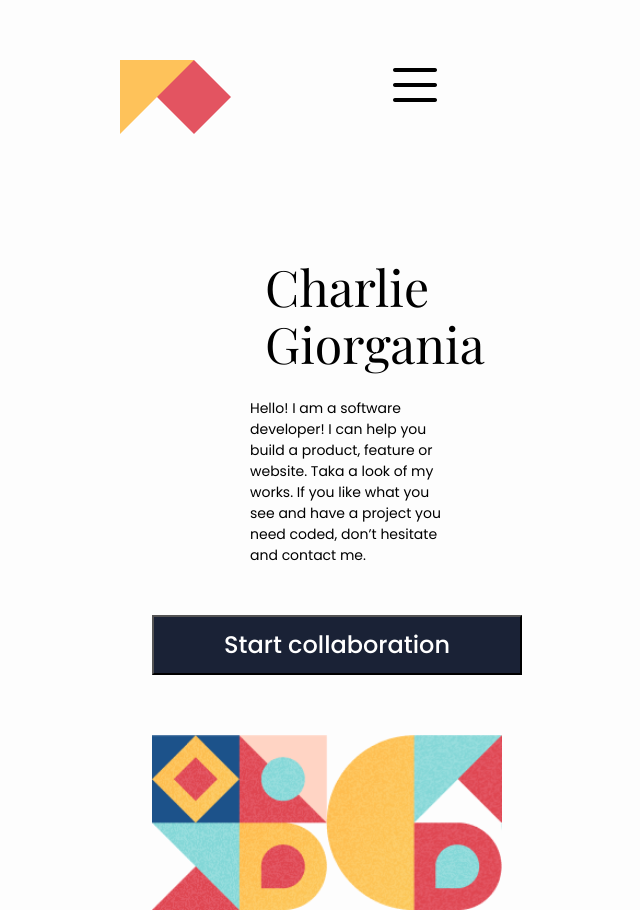
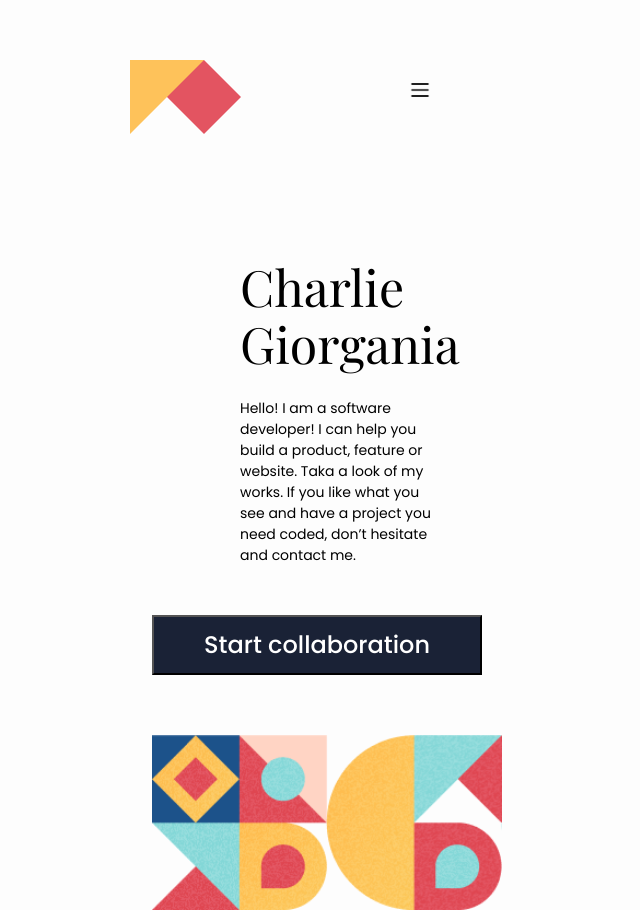
Before and after one commit to Fatima-hub333/Portfolio_Mobile_Version_Skeleton, a website: page index.html in a window 1280 px wide. Shown: the whole page, without its empty margins (40-680 px from the left). Drawn offline with nearby package versions, Linux system fonts and the light colour scheme.

Commit message:
Update mystyle.css

```diff
--- a/mystyle.css
+++ b/mystyle.css
@@ -12,8 +12,8 @@ nav {
   justify-content: space-evenly;
 }
 
-.navbar i {
-  font-size: 42px;
+.navbar img {
+  width: 20px;
   margin-top: 20px;
 }
 
@@ -28,14 +28,14 @@ h1 {
   font-size: 50px;
   font-weight: 400;
   line-height: 57px;
-  margin-left: 305px;
+  margin-left: 280px;
   margin-top: 120px;
 }
 
 .paragraph {
   display: flex;
   width: 16%;
-  margin-left: 290px;
+  margin-left: 280px;
   margin-top: -30px;
 }
 
@@ -52,7 +52,7 @@ p {
 
 .rectangle button {
   background-color: #1a2236;
-  width: 370px;
+  width: 330px;
   height: 60px;
   padding: 10px;
   color: white;
```
